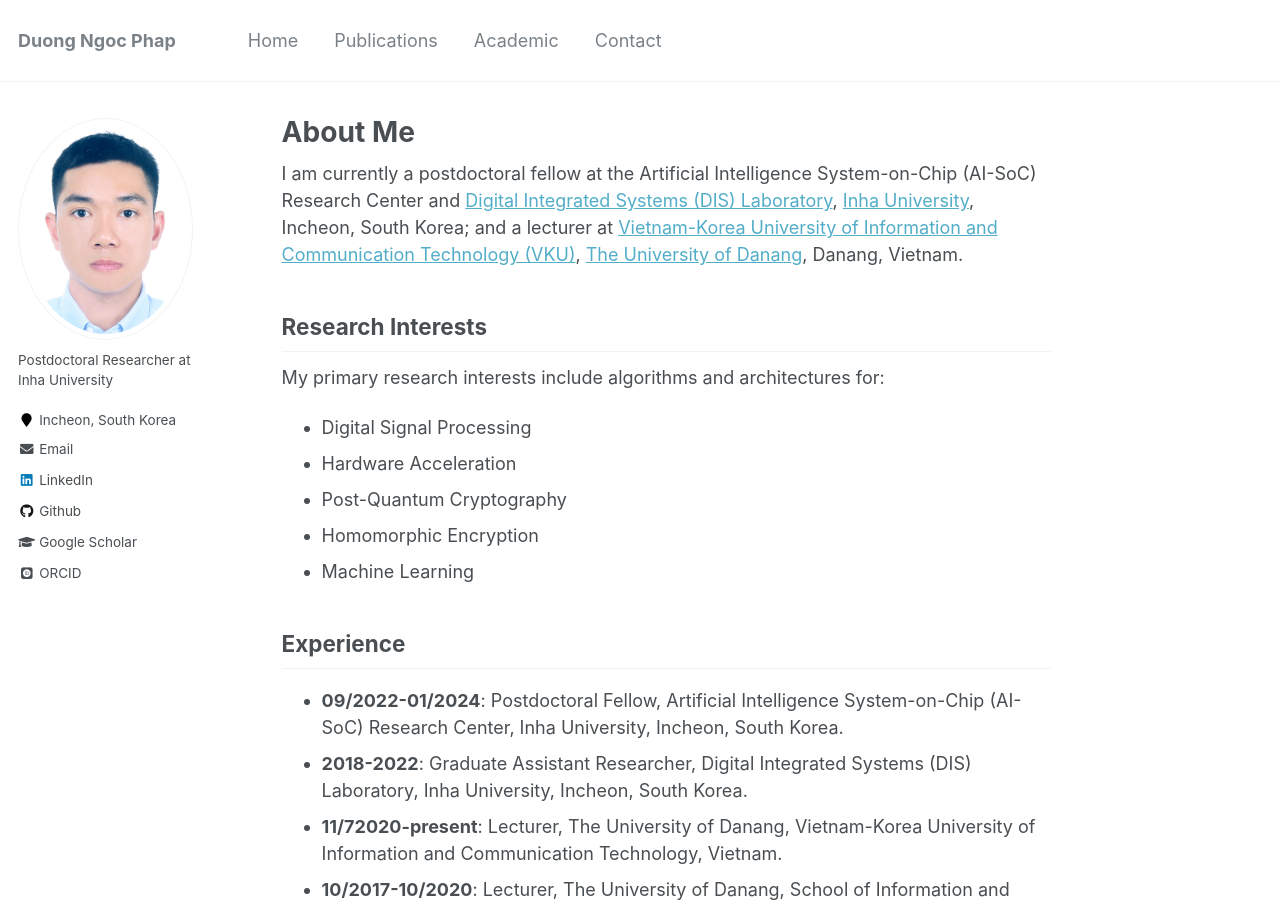
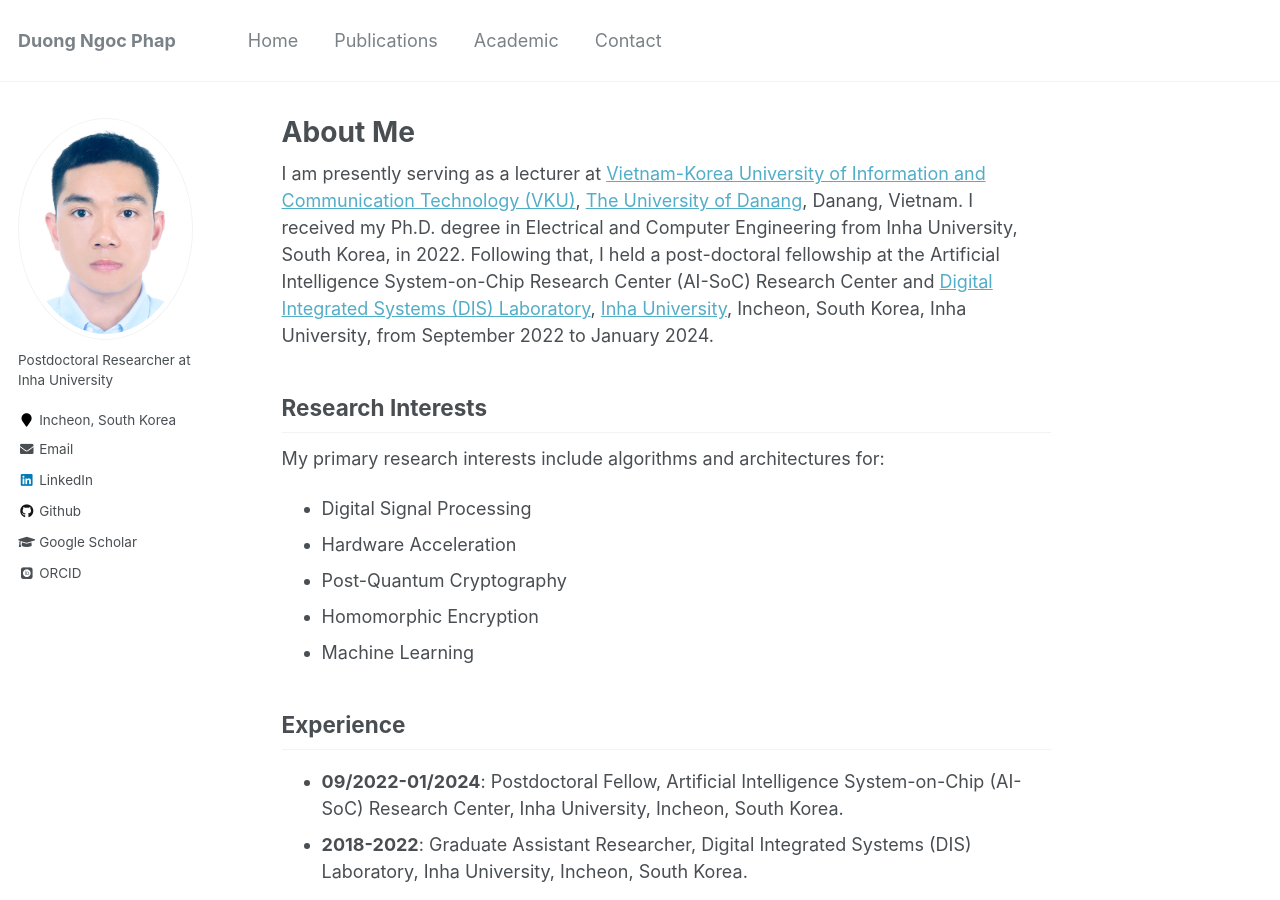
Before and after one commit to phapdn/phapdn.github.io, a Jekyll site: the page built from _pages/about.md, in a window 1280 px wide and 900 px high. Built offline with Jekyll 4.4.1, drawn with Linux system fonts in a browser that asks for light colours; some web fonts are replaced.

Commit message:
update to vku

```diff
--- a/_pages/about.md
+++ b/_pages/about.md
@@ -7,7 +7,7 @@ redirect_from:
   - /about/
   - /about.html
 ---
-I am currently a postdoctoral fellow at the Artificial Intelligence System-on-Chip (AI-SoC) Research Center and [Digital Integrated Systems (DIS) Laboratory](https://sites.google.com/view/inhasoc), [Inha University](https://eng.inha.ac.kr/eng/index.do), Incheon, South Korea; and a lecturer at [Vietnam-Korea University of Information and Communication Technology (VKU)](https://vku.udn.vn/), [The University of Danang](https://www.udn.vn/english), Danang, Vietnam.
+I am presently serving as a lecturer at [Vietnam-Korea University of Information and Communication Technology (VKU)](https://vku.udn.vn/), [The University of Danang](https://www.udn.vn/english), Danang, Vietnam. I received my Ph.D. degree in Electrical and Computer Engineering from Inha University, South Korea, in 2022. Following that, I held a post-doctoral fellowship at the Artificial Intelligence System-on-Chip Research Center (AI-SoC) Research Center and [Digital Integrated Systems (DIS) Laboratory](https://sites.google.com/view/inhasoc), [Inha University](https://eng.inha.ac.kr/eng/index.do), Incheon, South Korea, Inha University, from September 2022 to January 2024.
 
 ## Research Interests
 
```
Also changed, not shown: _pages/contact.md (+4 -4 lines), _pages/teaching.md (+1 -1 lines).
